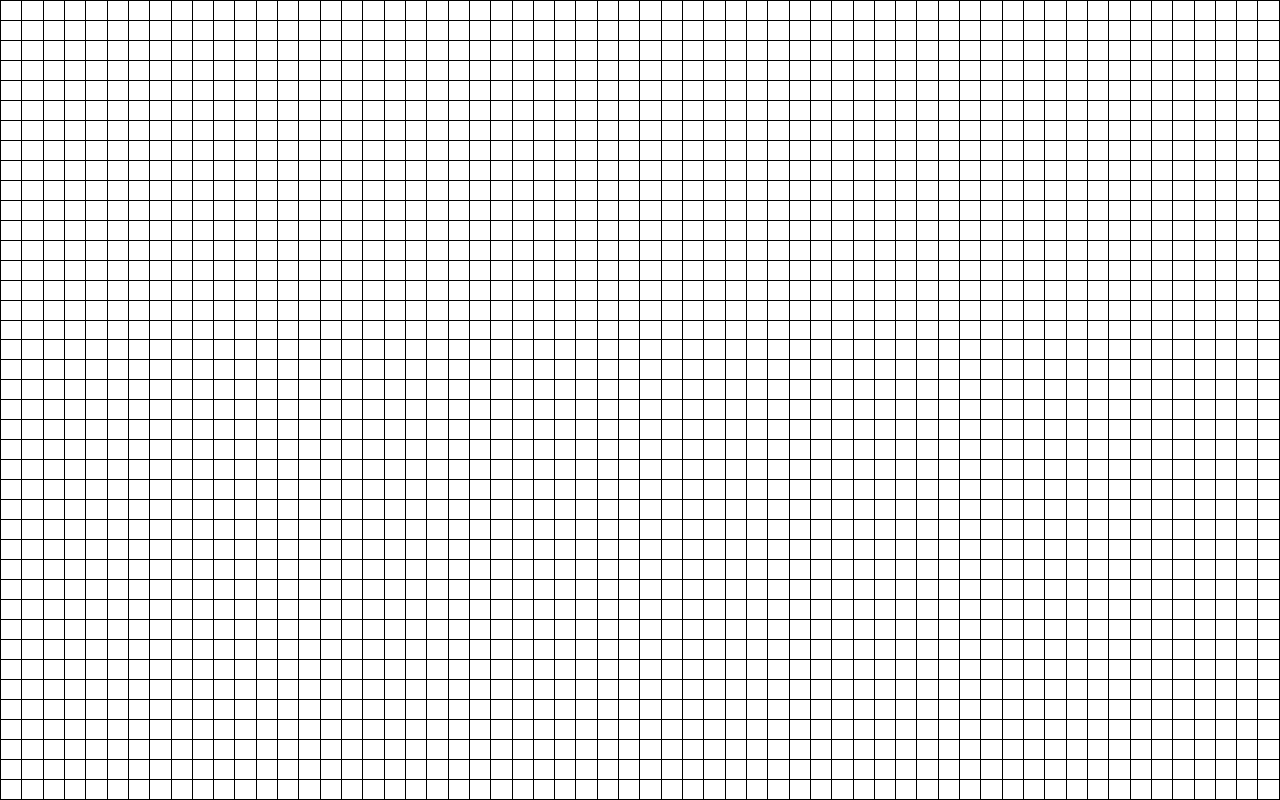
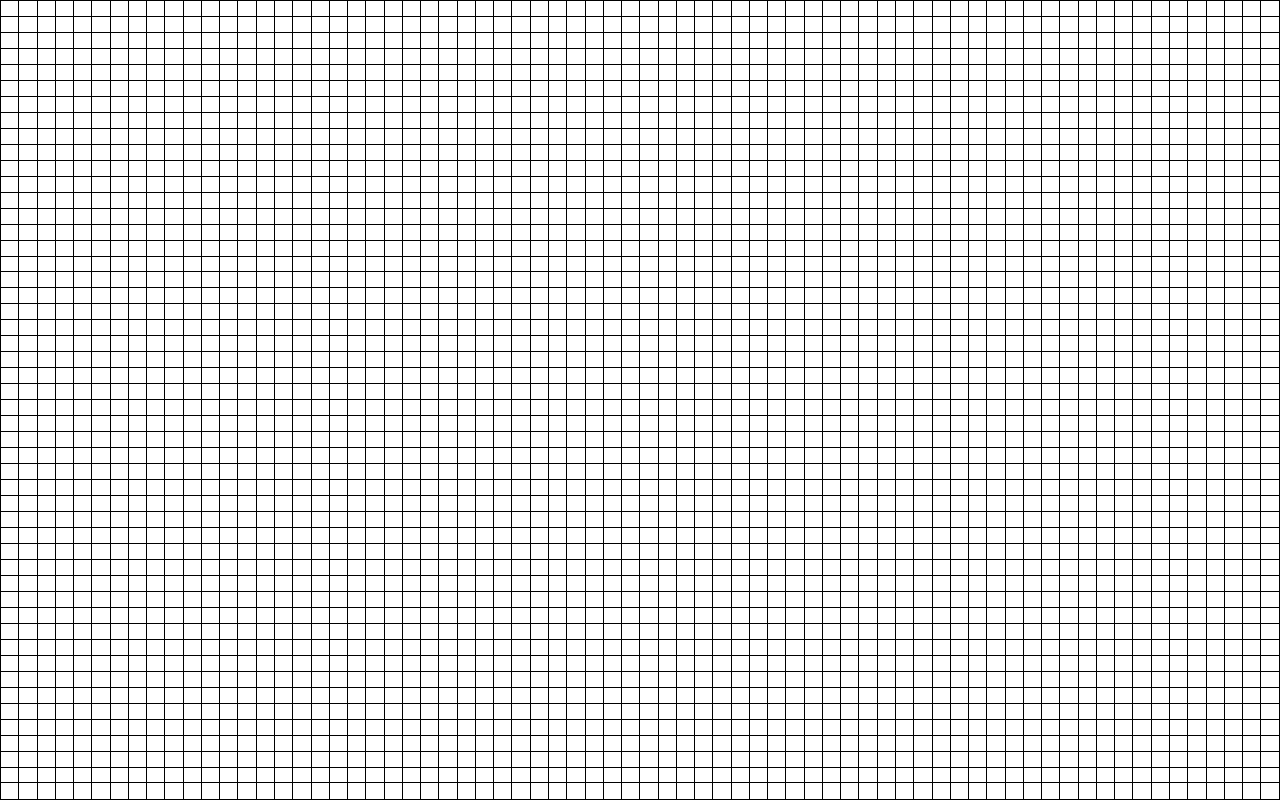
Before and after one commit to Visn0/paintGraph, a website built with Parcel: page index.html in a window 1280 px wide. Built offline with nearby package versions, Linux system fonts and the light colour scheme.

Commit message:
changed size of table and some styles

```diff
--- a/assets/board.css
+++ b/assets/board.css
@@ -7,6 +7,7 @@ table {
   left: 0;
   right: 0;
   border:1px solid;
+  padding: 0, 0, 0, 0;
   border-collapse: collapse;
 }
 
--- a/index.ts
+++ b/index.ts
@@ -6,11 +6,11 @@ window.onload = init
 let board
 
 function init() {
-  board = new Board(40, 60)
+  board = new Board(50, 70)
   board.init()
 }
 
-window.onCellClick = (event: Event, row: number, col: number) =>{
+window.onCellClick = (event: Event, row: number, col: number) => {
   event.preventDefault()
 }
 
--- a/src/EventHandlers.ts
+++ b/src/EventHandlers.ts
@@ -1,4 +1,4 @@
-const onCellClick =  (event: Event, row: number, col: number) => {
+const onCellClick = (event: Event, row: number, col: number) => {
   console.log("CELL_CLICK")
 }
 
```
Also changed, not shown: index.html (+3 -0 lines).
